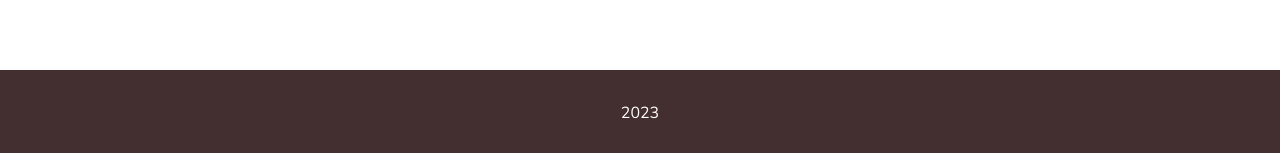
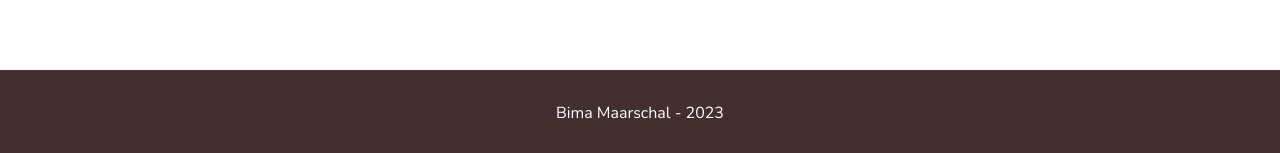
Before and after one commit to Bimamaarschal/AFrame, a plain HTML site: page index.html in a window 1280 px wide. Shown: the part 1985-2138 px from the top of the page. Drawn offline with nearby package versions, Linux system fonts and the light colour scheme.

Commit message:
Perubahan 1

```diff
--- a/index.html
+++ b/index.html
@@ -136,7 +136,7 @@
       </article>
     </div>
 
-    <footer class="footer">2023</footer>
+    <footer class="footer">Bima Maarschal - 2023</footer>
     <script src="https://cdnjs.cloudflare.com/ajax/libs/highlight.js/9.12.0/highlight.min.js"></script>
     <script>hljs.initHighlightingOnLoad();</script>
     <script src="js/scribbler.js"></script>
```
